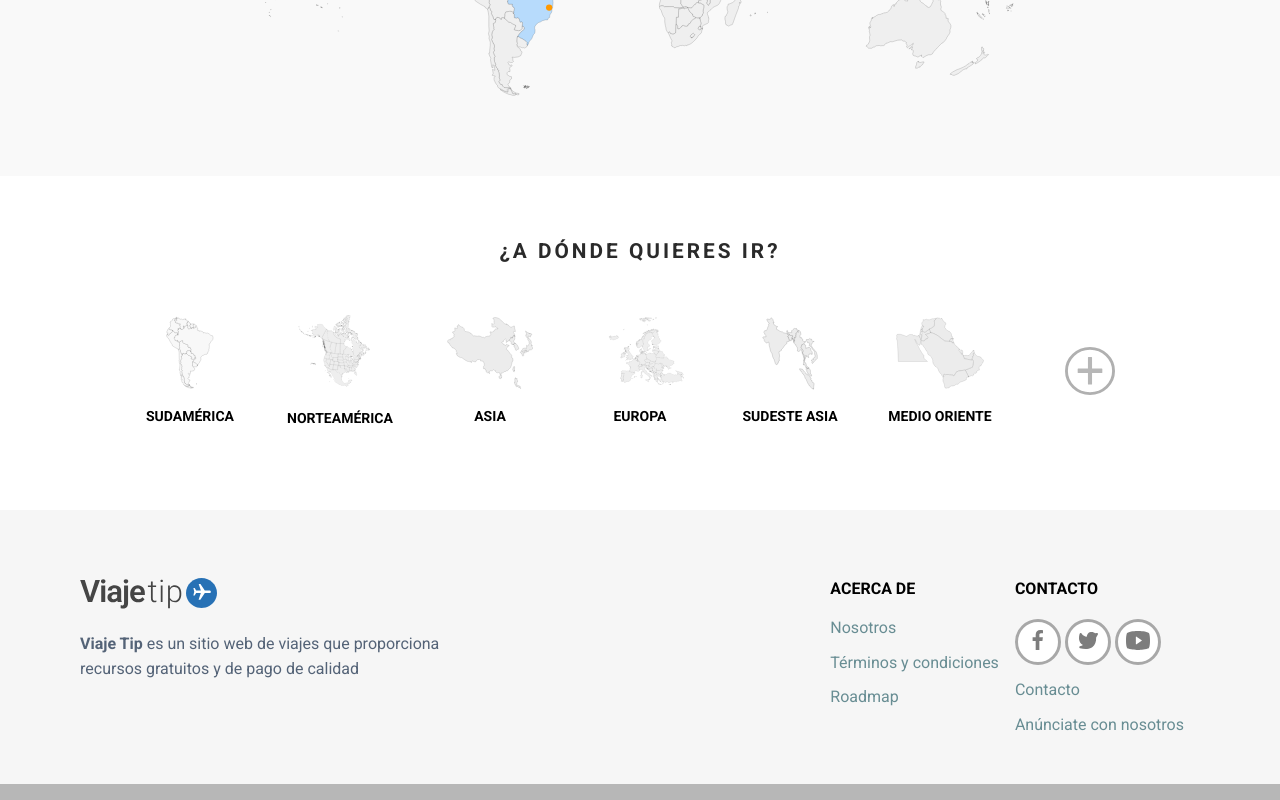
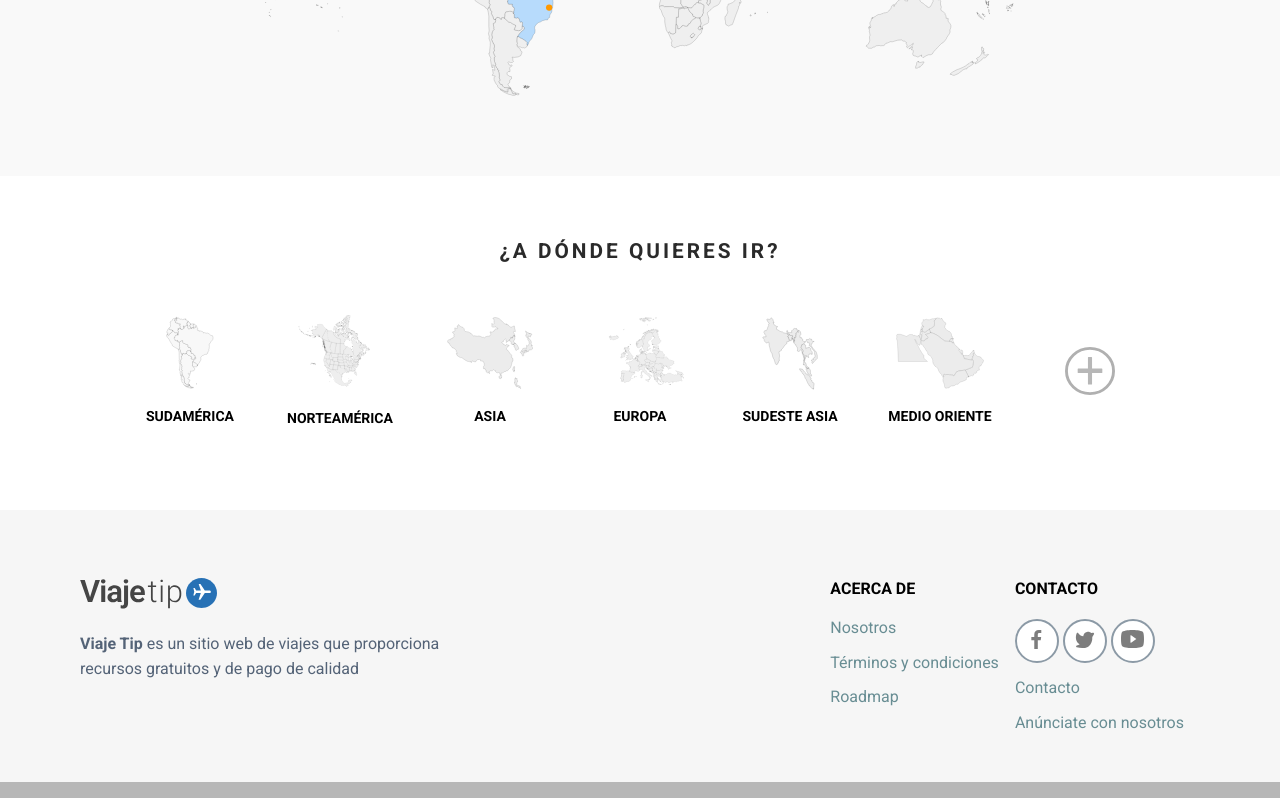
Before and after one commit to iCharlieAraiza/viajetip, a website: page index.html in a window 1280 px wide. Shown: the part 3210-4010 px from the top of the page. Drawn offline with nearby package versions, Linux system fonts and the light colour scheme.

Commit message:
update footer styles

```diff
--- a/css/_footer.scss
+++ b/css/_footer.scss
@@ -58,10 +58,14 @@ footer {
   align-items: center;
   justify-content: center;
   border-radius: 50%;
-  border: 3px solid #a8a8a8;
+  //border: 3px solid #8c9aa6;
+  border: 2px solid #8c9aa6;
   background-color: #fff;
   &:hover {
     background-color: #f1f1f1;
-    border-color: #b6b6b6;
+    border-color: #d59393;
+  }
+  img {
+    width: 23px;
   }
 }
```
Also changed, not shown: css/style.css, 1 other file.
